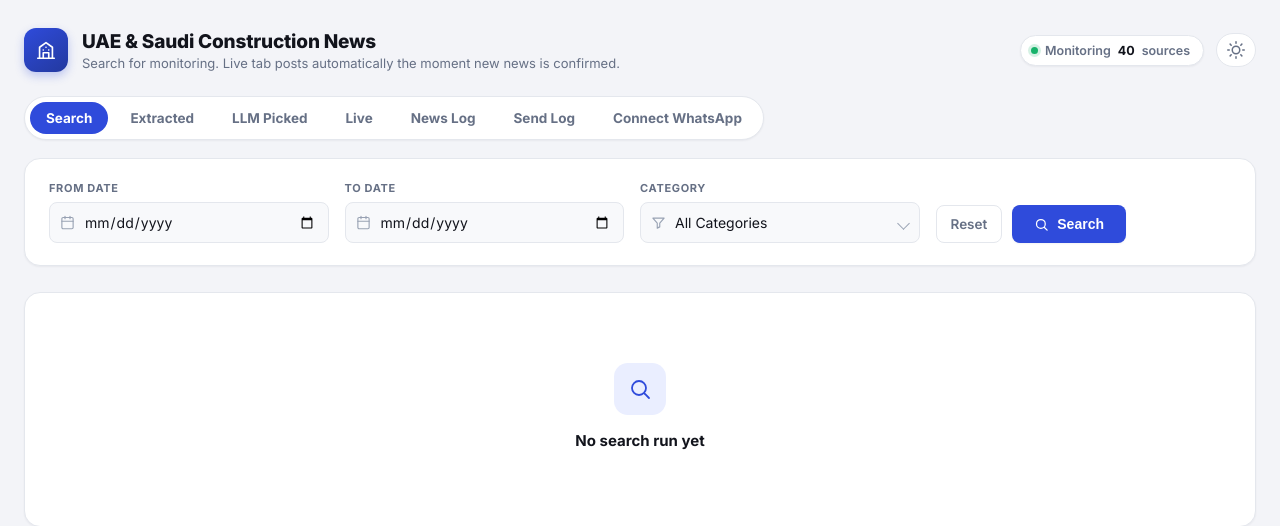
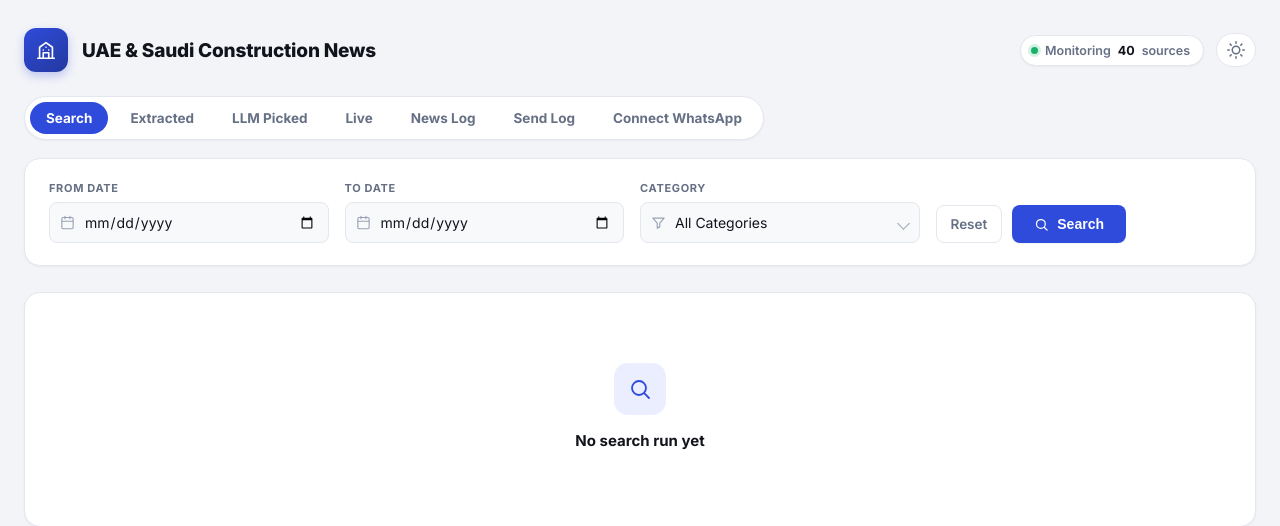
Before and after one commit to afraaaliya897-afk/LIVE-UAE-KSA-NEWS, a Flask app: page / in a window 1280 px wide. Shown: the top 526 px of the page. Run offline with Flask 3, Linux system fonts and the light colour scheme.

Commit message:
Remove topbar subtitle text

```diff
--- a/templates/index.html
+++ b/templates/index.html
@@ -471,7 +471,6 @@
       </div>
       <div>
         <h1>UAE & Saudi Construction News</h1>
-        <p>Search for monitoring. Live tab posts automatically the moment new news is confirmed.</p>
       </div>
     </div>
     <div class="topbar-right">
```
